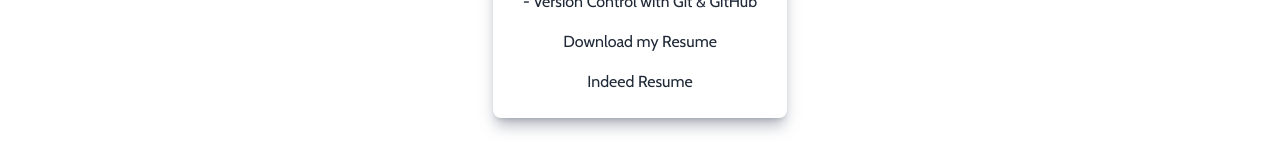
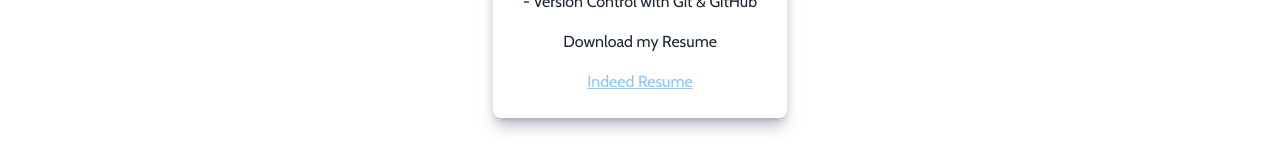
Before and after one commit to JGuzman87/jorge-portfolio, a Next.js app: page /resume in a window 1280 px wide. Shown: the part 445-605 px from the top of the page. Built offline with nearby package versions, Linux system fonts and the light colour scheme.

Commit message:
added color to resume link

```diff
--- a/src/app/resume/page.tsx
+++ b/src/app/resume/page.tsx
@@ -13,7 +13,7 @@ const Resume = () => {
           <p>- APIs & Databases (MongoDB, SQL)</p>
           <p>- Version Control with Git & GitHub</p>
           <p>Download my Resume</p>
-          <a href="https://profile.indeed.com/p/jorgeg-tpe7141">Indeed Resume</a>
+          <a className="underline text-blue-300"href="https://profile.indeed.com/p/jorgeg-tpe7141">Indeed Resume</a>
         </div>
       </Transition>
     </div>
```
